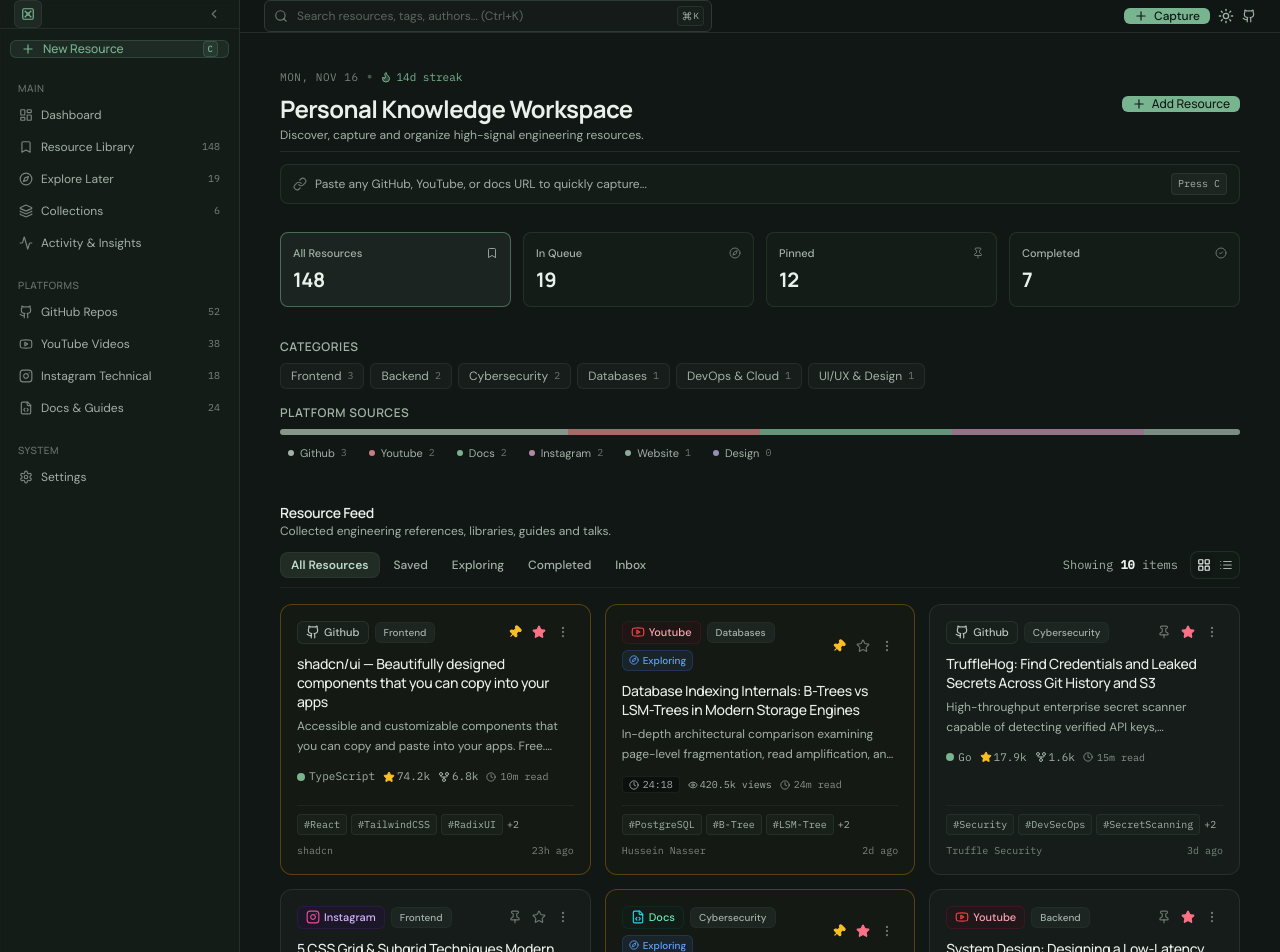
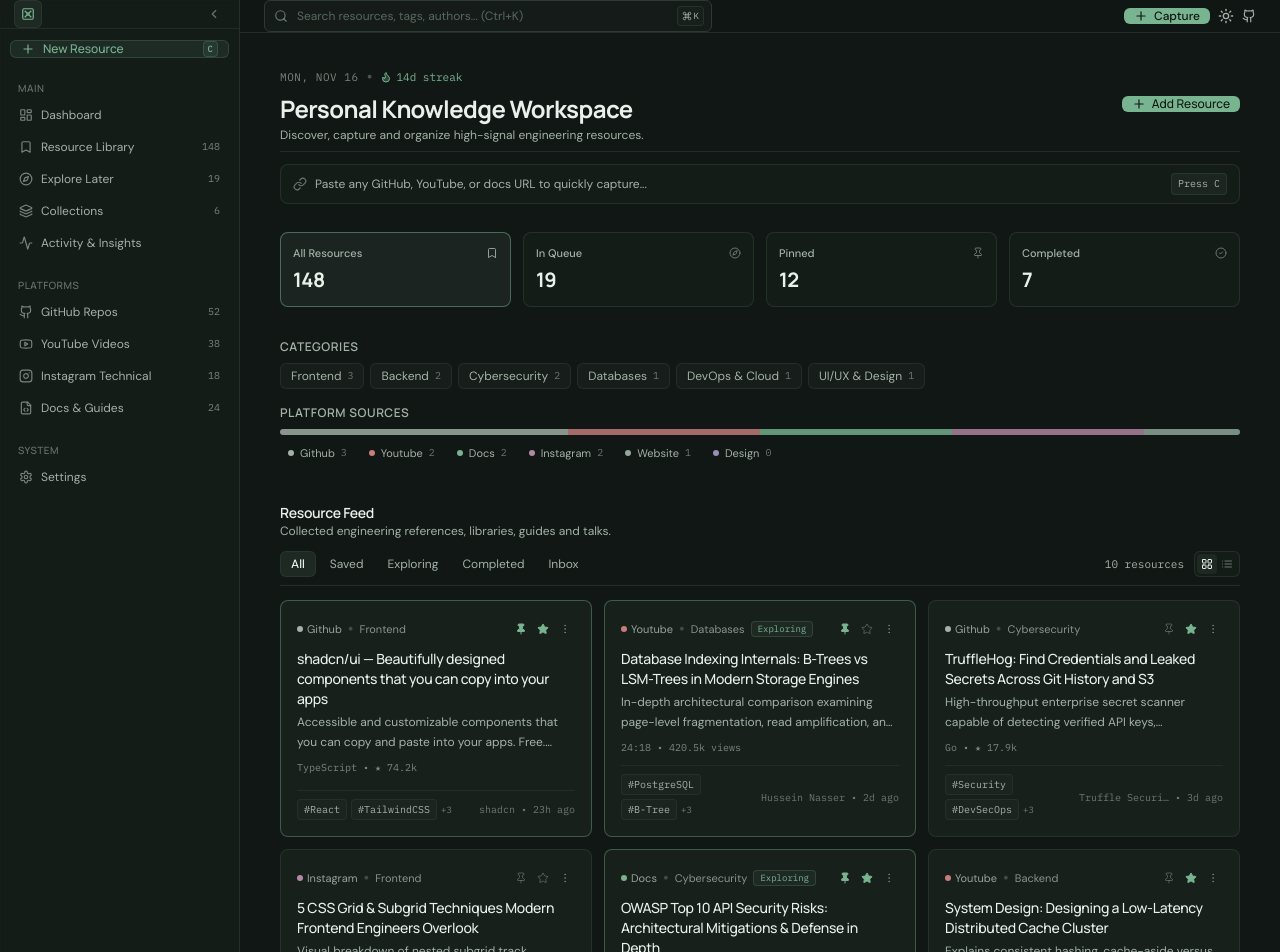
Before and after one commit to arman080325/DevVault, a Next.js app: page / in a window 1280 px wide. Shown: the top 952 px of the page. Built offline with nearby package versions, Linux system fonts and the light colour scheme.

Commit message:
ui: refine resource library and card layouts

```diff
--- a/src/components/resources/resource-card.tsx
+++ b/src/components/resources/resource-card.tsx
@@ -3,26 +3,16 @@
 import * as React from "react";
 import {
   ExternalLink,
-  Github,
-  Youtube,
-  Instagram,
-  FileCode,
-  Globe,
   Pin,
   Star,
-  Clock,
-  Eye,
-  GitFork,
   MoreVertical,
   CheckCircle2,
   Copy,
   Check,
-  Share2,
   Compass,
 } from "lucide-react";
 import { ResourceItem, PlatformType } from "@/types/resource";
 import { Badge } from "@/components/ui/badge";
-import { Button } from "@/components/ui/button";
 import { TagPill } from "@/components/shared/tag-pill";
 import {
   DropdownMenu,
@@ -32,6 +22,7 @@ import {
   DropdownMenuTrigger,
 } from "@/components/ui/dropdown-menu";
 import { formatNumber, formatRelativeTime, cn } from "@/lib/utils";
+import { PLATFORM_CONFIG } from "@/config/platforms";
 
 interface ResourceCardProps {
   resource: ResourceItem;
@@ -61,87 +52,95 @@ export function ResourceCard({
     setTimeout(() => setCopied(false), 2000);
   };
 
-  const renderPlatformIcon = (platform: PlatformType) => {
-    switch (platform) {
-      case "GITHUB":
-        return <Github className="h-3.5 w-3.5" />;
-      case "YOUTUBE":
-        return <Youtube className="h-3.5 w-3.5 text-red-500" />;
-      case "INSTAGRAM":
-        return <Instagram className="h-3.5 w-3.5 text-pink-500" />;
-      case "DOCS":
-        return <FileCode className="h-3.5 w-3.5 text-cyan-400" />;
-      default:
-        return <Globe className="h-3.5 w-3.5 text-emerald-400" />;
-    }
+  const platformMeta = PLATFORM_CONFIG[resource.platform] || {
+    label: resource.platform,
+    dotColor: "#A3B2A6",
   };
 
+  // Compact relevant detail string
+  const getRelevantDetail = () => {
+    if (resource.platform === "GITHUB" && resource.metadata) {
+      const parts: string[] = [];
+      if (resource.metadata.language) parts.push(resource.metadata.language);
+      if (resource.metadata.stars) parts.push(`★ ${formatNumber(resource.metadata.stars)}`);
+      return parts.join(" • ");
+    }
+    if (resource.platform === "YOUTUBE" && resource.metadata) {
+      const parts: string[] = [];
+      if (resource.metadata.duration) parts.push(resource.metadata.duration);
+      if (resource.metadata.views) parts.push(`${formatNumber(resource.metadata.views)} views`);
+      return parts.join(" • ");
+    }
+    if (resource.platform === "INSTAGRAM" && resource.metadata) {
+      const parts: string[] = [];
+      if (resource.metadata.postType) parts.push(resource.metadata.postType);
+      if (resource.metadata.likes) parts.push(`♥ ${formatNumber(resource.metadata.likes)}`);
+      return parts.join(" • ");
+    }
+    if (resource.readTimeMin) {
+      return `${resource.readTimeMin}m read`;
+    }
+    return null;
+  };
+
+  const relevantDetail = getRelevantDetail();
+
   return (
-    <div
+    <article
       className={cn(
-        "group relative flex flex-col justify-between rounded-xl border border-border/70 bg-card/70 p-4 transition-all duration-200 hover:border-border hover:bg-card/95 hover:shadow-lg hover:shadow-black/20",
-        resource.isPinned && "border-amber-500/30 bg-amber-500/[0.02]"
+        "group relative flex flex-col justify-between rounded-lg border border-border/70 bg-card p-3.5 sm:p-4 transition-all duration-150 hover:border-border hover:shadow-sm",
+        resource.isPinned && "border-primary/40 bg-card"
       )}
     >
       <div>
-        {/* Top Header: Platform, Category, Actions */}
-        <div className="flex items-center justify-between gap-2 mb-2.5">
-          <div className="flex items-center gap-1.5 flex-wrap">
-            {/* Platform Badge */}
-            <Badge
-              variant={
-                resource.platform === "GITHUB"
-                  ? "github"
-                  : resource.platform === "YOUTUBE"
-                  ? "youtube"
-                  : resource.platform === "INSTAGRAM"
-                  ? "instagram"
-                  : resource.platform === "DOCS"
-                  ? "docs"
-                  : "website"
-              }
-              className="flex items-center gap-1 text-[11px] font-medium py-0.5 px-2 capitalize"
-            >
-              {renderPlatformIcon(resource.platform)}
-              <span>{resource.platform.toLowerCase()}</span>
-            </Badge>
+        {/* Header: Platform dot, Category, Status, Actions */}
+        <div className="flex items-center justify-between gap-2 mb-2">
+          <div className="flex items-center gap-1.5 flex-wrap min-w-0">
+            {/* Platform indicator */}
+            <span className="inline-flex items-center gap-1 text-[11px] font-sans text-muted-foreground/90">
+              <span
+                className="h-1.5 w-1.5 rounded-full"
+                style={{ backgroundColor: platformMeta.dotColor }}
+              />
+              <span className="capitalize">{resource.platform.toLowerCase()}</span>
+            </span>
+
+            <span className="text-muted-foreground/30">•</span>
 
             {/* Category */}
-            <span className="rounded-md bg-secondary/80 px-2 py-0.5 text-[10px] font-medium text-muted-foreground border border-border/40">
+            <span className="text-[11px] font-sans text-muted-foreground/80 truncate">
               {resource.category}
             </span>
 
-            {/* Status indicator if exploring or completed */}
+            {/* Status indicator if active */}
             {resource.status === "EXPLORING" && (
-              <span className="flex items-center gap-1 rounded-md bg-blue-500/10 px-1.5 py-0.5 text-[10px] font-medium text-blue-400 border border-blue-500/20">
-                <Compass className="h-2.5 w-2.5" />
-                <span>Exploring</span>
+              <span className="rounded bg-secondary px-1.5 py-0.2 text-[9px] font-mono text-primary border border-primary/20">
+                Exploring
               </span>
             )}
             {resource.status === "COMPLETED" && (
-              <span className="flex items-center gap-1 rounded-md bg-emerald-500/10 px-1.5 py-0.5 text-[10px] font-medium text-emerald-400 border border-emerald-500/20">
-                <CheckCircle2 className="h-2.5 w-2.5" />
-                <span>Completed</span>
+              <span className="rounded bg-secondary px-1.5 py-0.2 text-[9px] font-mono text-muted-foreground border border-border/60">
+                Completed
               </span>
             )}
           </div>
 
-          {/* Quick Actions (Pin, Favorite, More) */}
-          <div className="flex items-center gap-0.5">
+          {/* Actions: Pin, Favorite, Menu */}
+          <div className="flex items-center gap-0.5 shrink-0">
             <button
               onClick={() => onTogglePin?.(resource.id)}
               className={cn(
-                "rounded p-1 transition-colors hover:bg-accent/80",
+                "rounded p-1 transition-colors hover:bg-secondary/70",
                 resource.isPinned
-                  ? "text-amber-400"
-                  : "text-muted-foreground/60 hover:text-muted-foreground"
+                  ? "text-primary"
+                  : "text-muted-foreground/40 hover:text-muted-foreground"
               )}
-              title={resource.isPinned ? "Unpin resource" : "Pin to top"}
+              title={resource.isPinned ? "Unpin resource" : "Pin resource"}
             >
               <Pin
                 className={cn(
-                  "h-3.5 w-3.5",
-                  resource.isPinned && "fill-amber-400 rotate-45"
+                  "h-3 w-3",
+                  resource.isPinned && "fill-primary"
                 )}
               />
             </button>
@@ -149,40 +148,36 @@ export function ResourceCard({
             <button
               onClick={() => onToggleFavorite?.(resource.id)}
               className={cn(
-                "rounded p-1 transition-colors hover:bg-accent/80",
+                "rounded p-1 transition-colors hover:bg-secondary/70",
                 resource.isFavorite
-                  ? "text-rose-400"
-                  : "text-muted-foreground/60 hover:text-muted-foreground"
+                  ? "text-primary"
+                  : "text-muted-foreground/40 hover:text-muted-foreground"
               )}
-              title={
-                resource.isFavorite
-                  ? "Remove from favorites"
-                  : "Add to favorites"
-              }
+              title={resource.isFavorite ? "Favorited" : "Mark favorite"}
             >
               <Star
                 className={cn(
-                  "h-3.5 w-3.5",
-                  resource.isFavorite && "fill-rose-400"
+                  "h-3 w-3",
+                  resource.isFavorite && "fill-primary"
                 )}
               />
             </button>
 
             <DropdownMenu>
               <DropdownMenuTrigger asChild>
-                <button className="rounded p-1 text-muted-foreground/60 hover:text-muted-foreground hover:bg-accent/80 transition-colors">
-                  <MoreVertical className="h-3.5 w-3.5" />
+                <button className="rounded p-1 text-muted-foreground/40 hover:text-foreground hover:bg-secondary/70 transition-colors">
+                  <MoreVertical className="h-3 w-3" />
                   <span className="sr-only">More options</span>
                 </button>
               </DropdownMenuTrigger>
-              <DropdownMenuContent align="end" className="w-44">
+              <DropdownMenuContent align="end" className="w-40">
                 <DropdownMenuItem onClick={handleCopy}>
                   {copied ? (
-                    <Check className="mr-2 h-3.5 w-3.5 text-emerald-400" />
+                    <Check className="mr-2 h-3.5 w-3.5 text-primary" />
                   ) : (
                     <Copy className="mr-2 h-3.5 w-3.5" />
                   )}
-                  <span>{copied ? "Copied!" : "Copy URL"}</span>
+                  <span>{copied ? "Copied" : "Copy URL"}</span>
                 </DropdownMenuItem>
                 <DropdownMenuItem asChild>
                   <a
@@ -192,7 +187,7 @@ export function ResourceCard({
                     className="flex items-center"
                   >
                     <ExternalLink className="mr-2 h-3.5 w-3.5" />
-                    <span>Open in new tab</span>
+                    <span>Open link</span>
                   </a>
                 </DropdownMenuItem>
                 <DropdownMenuSeparator />
@@ -204,7 +199,7 @@ export function ResourceCard({
                     )
                   }
                 >
-                  <Compass className="mr-2 h-3.5 w-3.5 text-blue-400" />
+                  <Compass className="mr-2 h-3.5 w-3.5" />
                   <span>
                     {resource.status === "EXPLORING"
                       ? "Move to Saved"
@@ -219,10 +214,10 @@ export function ResourceCard({
                     )
                   }
                 >
-                  <CheckCircle2 className="mr-2 h-3.5 w-3.5 text-emerald-400" />
+                  <CheckCircle2 className="mr-2 h-3.5 w-3.5" />
                   <span>
                     {resource.status === "COMPLETED"
-                      ? "Mark Uncompleted"
+                      ? "Mark Active"
                       : "Mark Completed"}
                   </span>
                 </DropdownMenuItem>
@@ -231,8 +226,8 @@ export function ResourceCard({
           </div>
         </div>
 
-        {/* Title & Link */}
-        <h3 className="font-medium text-sm text-foreground leading-snug line-clamp-2 mb-1.5 group-hover:text-primary transition-colors">
+        {/* Title */}
+        <h3 className="font-heading font-medium text-xs sm:text-sm text-foreground leading-snug line-clamp-2 mb-1 group-hover:text-primary transition-colors">
           <a
             href={resource.url}
             target="_blank"
@@ -240,92 +235,29 @@ export function ResourceCard({
             className="inline-flex items-center gap-1 focus-visible:outline-none"
           >
             <span>{resource.title}</span>
-            <ExternalLink className="h-3 w-3 opacity-0 group-hover:opacity-100 transition-opacity shrink-0 text-primary" />
+            <ExternalLink className="h-2.5 w-2.5 opacity-0 group-hover:opacity-100 transition-opacity shrink-0 text-primary" />
           </a>
         </h3>
 
-        {/* Description */}
+        {/* Short Description */}
         {!compact && resource.description && (
-          <p className="text-xs text-muted-foreground leading-relaxed line-clamp-2 mb-3">
+          <p className="text-xs text-muted-foreground leading-relaxed line-clamp-2 mb-2 font-sans">
             {resource.description}
           </p>
         )}
 
-        {/* Platform Specific Metadata Pills */}
-        <div className="flex items-center gap-2 mb-3 text-[11px] text-muted-foreground flex-wrap">
-          {/* GitHub Metadata */}
-          {resource.platform === "GITHUB" && resource.metadata && (
-            <>
-              {resource.metadata.language && (
-                <span className="flex items-center gap-1 font-mono">
-                  <span className="h-2 w-2 rounded-full bg-primary" />
-                  {resource.metadata.language}
-                </span>
-              )}
-              {resource.metadata.stars !== undefined && (
-                <span className="flex items-center gap-0.5 font-mono">
-                  <Star className="h-3 w-3 fill-amber-400 text-amber-400" />
-                  {formatNumber(resource.metadata.stars)}
-                </span>
-              )}
-              {resource.metadata.forks !== undefined && (
-                <span className="flex items-center gap-0.5 font-mono">
-                  <GitFork className="h-3 w-3" />
-                  {formatNumber(resource.metadata.forks)}
-                </span>
-              )}
-            </>
-          )}
-
-          {/* YouTube Metadata */}
-          {resource.platform === "YOUTUBE" && resource.metadata && (
-            <>
-              {resource.metadata.duration && (
-                <span className="flex items-center gap-1 rounded bg-black/40 px-1.5 py-0.2 text-[10px] font-mono border border-border/40">
-                  <Clock className="h-2.5 w-2.5" />
-                  {resource.metadata.duration}
-                </span>
-              )}
-              {resource.metadata.views && (
-                <span className="flex items-center gap-0.5 font-mono text-[10px]">
-                  <Eye className="h-2.5 w-2.5" />
-                  {formatNumber(resource.metadata.views)} views
-                </span>
-              )}
-            </>
-          )}
-
-          {/* Instagram Metadata */}
-          {resource.platform === "INSTAGRAM" && resource.metadata && (
-            <>
-              {resource.metadata.postType && (
-                <span className="rounded bg-pink-500/10 px-1.5 py-0.2 text-[10px] font-medium text-pink-400 uppercase tracking-wider">
-                  {resource.metadata.postType}
-                </span>
-              )}
-              {resource.metadata.likes && (
-                <span className="font-mono text-[10px]">
-                  ♥ {formatNumber(resource.metadata.likes)}
-                </span>
-              )}
-            </>
-          )}
-
-          {/* Reading Time */}
-          {resource.readTimeMin && (
-            <span className="flex items-center gap-1 text-[10px] text-muted-foreground/80 font-mono">
-              <Clock className="h-2.5 w-2.5" />
-              {resource.readTimeMin}m read
-            </span>
-          )}
-        </div>
+        {/* Quiet technical detail pill row */}
+        {relevantDetail && (
+          <div className="mb-2.5 font-mono text-[10px] text-muted-foreground/70">
+            {relevantDetail}
+          </div>
+        )}
       </div>
 
-      {/* Footer: Tags & Timestamp */}
-      <div className="pt-2 border-t border-border/40 flex flex-col gap-2">
-        {/* Tags */}
-        <div className="flex items-center gap-1 flex-wrap">
-          {resource.tags.slice(0, 3).map((tag) => (
+      {/* Footer: Tags & Meta */}
+      <div className="pt-2 border-t border-border/50 flex items-center justify-between gap-2 mt-auto">
+        <div className="flex items-center gap-1 flex-wrap min-w-0">
+          {resource.tags.slice(0, 2).map((tag) => (
             <TagPill
               key={tag}
               tag={tag}
@@ -333,21 +265,19 @@ export function ResourceCard({
               onClick={onSelectTag}
             />
           ))}
-          {resource.tags.length > 3 && (
-            <span className="text-[10px] text-muted-foreground font-mono">
-              +{resource.tags.length - 3}
+          {resource.tags.length > 2 && (
+            <span className="font-mono text-[9px] text-muted-foreground/60">
+              +{resource.tags.length - 2}
             </span>
           )}
         </div>
 
-        {/* Source and Relative Time */}
-        <div className="flex items-center justify-between text-[10px] text-muted-foreground/70 font-mono">
-          <span className="truncate max-w-[130px]">
-            {resource.author || "DevVault"}
-          </span>
+        <div className="flex items-center gap-1.5 shrink-0 font-mono text-[10px] text-muted-foreground/60">
+          <span className="truncate max-w-[90px]">{resource.author || "DevVault"}</span>
+          <span>•</span>
           <span>{formatRelativeTime(resource.createdAt)}</span>
         </div>
       </div>
-    </div>
+    </article>
   );
 }
--- a/src/components/resources/resource-grid.tsx
+++ b/src/components/resources/resource-grid.tsx
@@ -1,10 +1,9 @@
 "use client";
 
 import * as React from "react";
-import { LayoutGrid, List, SearchX, BookmarkPlus } from "lucide-react";
-import { ResourceItem, ResourceStatus } from "@/types/resource";
+import { LayoutGrid, List, SearchX, ArrowUpDown } from "lucide-react";
+import { ResourceItem } from "@/types/resource";
 import { ResourceCard } from "./resource-card";
-import { Button } from "@/components/ui/button";
 import { EmptyState } from "@/components/shared/empty-state";
 import { cn } from "@/lib/utils";
 
@@ -32,20 +31,30 @@ export function ResourceGrid({
   onStatusTabChange,
 }: ResourceGridProps) {
   const [viewMode, setViewMode] = React.useState<"grid" | "list">("grid");
+  const [sortBy, setSortBy] = React.useState<"newest" | "title">("newest");
 
   const statusTabs: { label: string; value: string }[] = [
-    { label: "All Resources", value: "ALL" },
+    { label: "All", value: "ALL" },
     { label: "Saved", value: "SAVED" },
     { label: "Exploring", value: "EXPLORING" },
     { label: "Completed", value: "COMPLETED" },
     { label: "Inbox", value: "INBOX" },
   ];
 
+  const sortedResources = React.useMemo(() => {
+    const list = [...resources];
+    if (sortBy === "title") {
+      return list.sort((a, b) => a.title.localeCompare(b.title));
+    }
+    // Default newest (already sorted or by date)
+    return list;
+  }, [resources, sortBy]);
+
   return (
-    <div className="space-y-4">
-      {/* Controls Bar: Status Filter Tabs + View Mode Toggle */}
-      <div className="flex flex-col sm:flex-row items-start sm:items-center justify-between gap-3 pb-2 border-b border-border/40">
-        {/* Status Tabs */}
+    <div className="space-y-3.5">
+      {/* Filter and View Switcher Bar */}
+      <div className="flex flex-col sm:flex-row items-start sm:items-center justify-between gap-2.5 pb-2 border-b border-border/60">
+        {/* Status Filter Tabs */}
         <div className="flex items-center gap-1 overflow-x-auto w-full sm:w-auto pb-1 sm:pb-0 scrollbar-none">
           {statusTabs.map((tab) => {
             const isActive = activeStatusTab === tab.value;
@@ -54,10 +63,10 @@ export function ResourceGrid({
                 key={tab.value}
                 onClick={() => onStatusTabChange?.(tab.value)}
                 className={cn(
-                  "rounded-lg px-2.5 py-1 text-xs font-medium transition-all whitespace-nowrap",
+                  "rounded-md px-2.5 py-1 text-xs transition-colors whitespace-nowrap",
                   isActive
-                    ? "bg-accent text-accent-foreground border border-border/80 shadow-xs font-semibold"
-                    : "text-muted-foreground hover:text-foreground hover:bg-muted/40"
+                    ? "bg-secondary text-foreground font-medium border border-border/80 shadow-2xs"
+                    : "text-muted-foreground hover:text-foreground hover:bg-secondary/40"
                 )}
               >
                 {tab.label}
@@ -66,60 +75,60 @@ export function ResourceGrid({
           })}
         </div>
 
-        {/* View Mode & Count */}
-        <div className="flex items-center justify-between sm:justify-end w-full sm:w-auto gap-3">
-          <span className="text-xs text-muted-foreground font-mono">
-            Showing <strong className="text-foreground">{resources.length}</strong> items
+        {/* View mode toggle + count */}
+        <div className="flex items-center justify-between sm:justify-end w-full sm:w-auto gap-2.5">
+          <span className="text-[11px] text-muted-foreground font-mono">
+            {sortedResources.length} {sortedResources.length === 1 ? "resource" : "resources"}
           </span>
 
-          <div className="flex items-center rounded-lg border border-border/60 bg-muted/30 p-0.5">
+          <div className="flex items-center rounded-md border border-border/70 bg-card/60 p-0.5">
             <button
               onClick={() => setViewMode("grid")}
               className={cn(
-                "rounded-md p-1 transition-colors",
+                "rounded p-1 transition-colors",
                 viewMode === "grid"
-                  ? "bg-background text-foreground shadow-xs"
-                  : "text-muted-foreground hover:text-foreground"
+                  ? "bg-secondary text-foreground shadow-2xs"
+                  : "text-muted-foreground/60 hover:text-foreground"
               )}
               title="Grid view"
             >
-              <LayoutGrid className="h-3.5 w-3.5" />
+              <LayoutGrid className="h-3 w-3" />
             </button>
             <button
               onClick={() => setViewMode("list")}
               className={cn(
-                "rounded-md p-1 transition-colors",
+                "rounded p-1 transition-colors",
                 viewMode === "list"
-                  ? "bg-background text-foreground shadow-xs"
-                  : "text-muted-foreground hover:text-foreground"
+                  ? "bg-secondary text-foreground shadow-2xs"
+                  : "text-muted-foreground/60 hover:text-foreground"
               )}
-              title="Compact list view"
+              title="List view"
             >
-              <List className="h-3.5 w-3.5" />
+              <List className="h-3 w-3" />
             </button>
           </div>
         </div>
       </div>
 
       {/* Resource Cards Display */}
-      {resources.length === 0 ? (
+      {sortedResources.length === 0 ? (
         <EmptyState
           icon={SearchX}
-          title="No resources found"
-          description="Try adjusting your search terms or filters to find what you are looking for."
-          actionLabel="Quick Capture New Resource"
+          title="No resources match this filter"
+          description="Adjust your search query, status tabs, or selected category."
+          actionLabel="Add Resource"
           onAction={onOpenQuickCapture}
         />
       ) : (
         <div
           className={cn(
-            "grid gap-3.5",
+            "grid gap-3",
             viewMode === "grid"
-              ? "grid-cols-1 md:grid-cols-2 xl:grid-cols-3"
+              ? "grid-cols-1 sm:grid-cols-2 lg:grid-cols-3"
               : "grid-cols-1"
           )}
         >
-          {resources.map((resource) => (
+          {sortedResources.map((resource) => (
             <ResourceCard
               key={resource.id}
               resource={resource}
```
Also changed, not shown: src/components/resources/add-resource-modal.tsx (+56 -64 lines).
